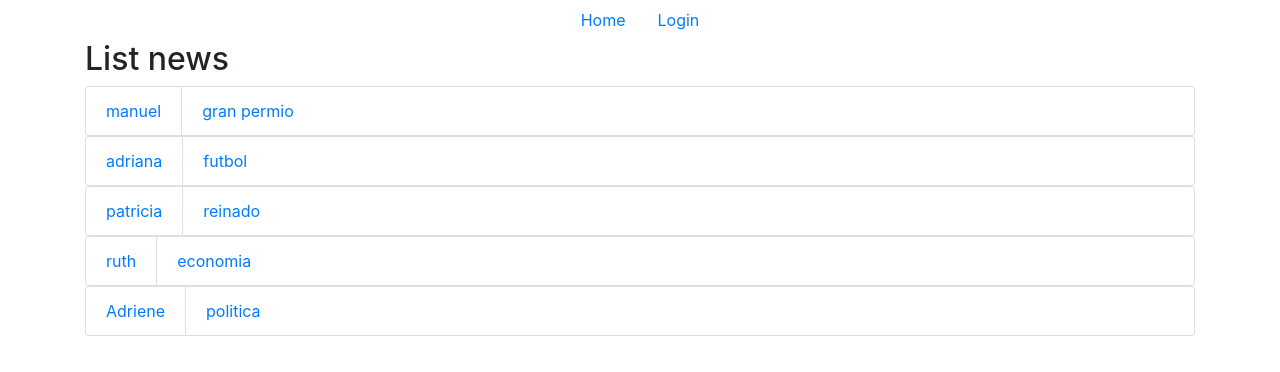
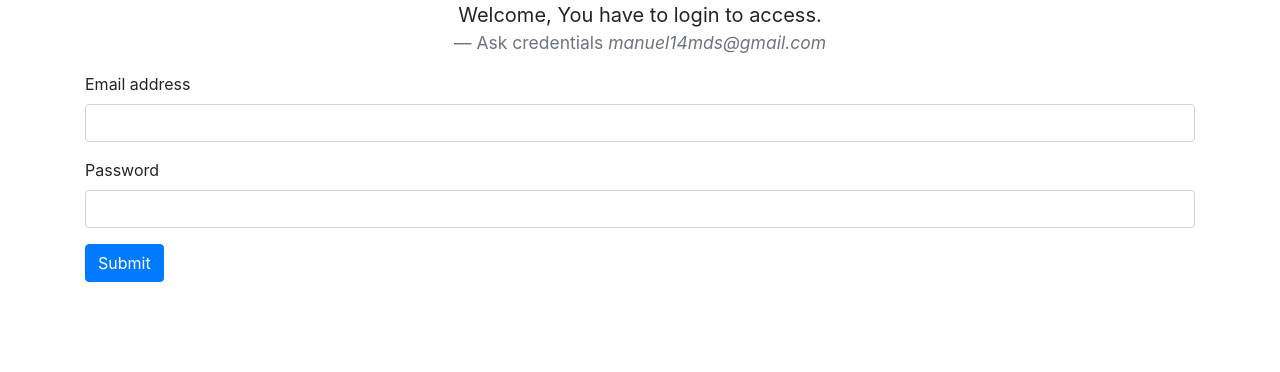
Before and after one commit to manuel14mds/frontVelaio, a React (Vite) app: page / in a window 1280 px wide. Shown: the top 372 px of the page. Built offline with nearby package versions, Linux system fonts and the light colour scheme; a small style sheet from the web is missing.

Commit message:
login and logout finish

```diff
--- a/index.html
+++ b/index.html
@@ -5,6 +5,7 @@
     <link rel="icon" type="image/svg+xml" href="/vite.svg" />
     <meta name="viewport" content="width=device-width, initial-scale=1.0" />
     <link rel="stylesheet" href="https://cdn.jsdelivr.net/npm/bootstrap@4.6.2/dist/css/bootstrap.min.css" integrity="sha384-xOolHFLEh07PJGoPkLv1IbcEPTNtaed2xpHsD9ESMhqIYd0nLMwNLD69Npy4HI+N" crossorigin="anonymous">
+    <link rel="stylesheet" type="text/css" href="https://cdn.jsdelivr.net/npm/toastify-js/src/toastify.min.css">
 
     <title>Vite + React</title>
   </head>
@@ -12,8 +13,9 @@
     <div id="root"></div>
     <script type="module" src="/src/main.jsx"></script>
     <script src="https://cdn.jsdelivr.net/npm/jquery@3.5.1/dist/jquery.slim.min.js" integrity="sha384-DfXdz2htPH0lsSSs5nCTpuj/zy4C+OGpamoFVy38MVBnE+IbbVYUew+OrCXaRkfj" crossorigin="anonymous"></script>
-  <script src="https://cdn.jsdelivr.net/npm/popper.js@1.16.1/dist/umd/popper.min.js" integrity="sha384-9/reFTGAW83EW2RDu2S0VKaIzap3H66lZH81PoYlFhbGU+6BZp6G7niu735Sk7lN" crossorigin="anonymous"></script>
-  <script src="https://cdn.jsdelivr.net/npm/bootstrap@4.6.2/dist/js/bootstrap.min.js" integrity="sha384-+sLIOodYLS7CIrQpBjl+C7nPvqq+FbNUBDunl/OZv93DB7Ln/533i8e/mZXLi/P+" crossorigin="anonymous"></script>
+    <script src="https://cdn.jsdelivr.net/npm/popper.js@1.16.1/dist/umd/popper.min.js" integrity="sha384-9/reFTGAW83EW2RDu2S0VKaIzap3H66lZH81PoYlFhbGU+6BZp6G7niu735Sk7lN" crossorigin="anonymous"></script>
+    <script src="https://cdn.jsdelivr.net/npm/bootstrap@4.6.2/dist/js/bootstrap.min.js" integrity="sha384-+sLIOodYLS7CIrQpBjl+C7nPvqq+FbNUBDunl/OZv93DB7Ln/533i8e/mZXLi/P+" crossorigin="anonymous"></script>
+    <script type="text/javascript" src="https://cdn.jsdelivr.net/npm/toastify-js"></script>
 
   </body>
 
--- a/package.json
+++ b/package.json
@@ -9,9 +9,11 @@
     "preview": "vite preview"
   },
   "dependencies": {
+    "axios": "^1.2.4",
     "react": "^18.2.0",
     "react-dom": "^18.2.0",
-    "react-router-dom": "^6.7.0"
+    "react-router-dom": "^6.7.0",
+    "react-error-overlay": "6.0.9"
   },
   "devDependencies": {
     "@types/react": "^18.0.26",
--- a/src/App.jsx
+++ b/src/App.jsx
@@ -1,29 +1,30 @@
-import { useState } from 'react'
+import { useState, useContext } from 'react'
 import { BrowserRouter, Routes, Route } from 'react-router-dom'
 import DetailNew from './components/DetailNew/DetailNew'
 import Login from './components/Login/Login'
 import NavBar from './components/NavBar/NavBar'
 import Home from './container/Home/home'
+import { useUserContext } from './context/UserContext'
+
 
 function App() {
-    const [login, setLogin] = useState(true)
-
+    const {user}= useUserContext()
     return (
         <>
-            {login?
+            {user ?
                 <BrowserRouter>
                     <div className="App">
                         <NavBar />
                         <Routes>
-                            <Route path='/' element={<Home/>}/>
-                            <Route path='/login' element={<Login />}/>
-                            <Route path='/detail/:id' element={<DetailNew />}/>
+                            <Route path='/' element={<Home />} />
+                            <Route path='/login' element={<Login />} />
+                            <Route path='/detail/:id' element={<DetailNew />} />
                         </Routes>
                     </div>
                 </BrowserRouter>
-            :
-            <Login />
-        }
+                :
+                <Login />
+            }
         </>
     )
 }
--- a/src/components/Login/Login.jsx
+++ b/src/components/Login/Login.jsx
@@ -1,17 +1,69 @@
+import { useUserContext } from "../../context/UserContext";
 
+const toast = (text)=>{
+    Toastify({
+        text: text,
+        className: "info",
+        style: {
+            background: "#eb3434",
+        }
+        }).showToast();
+}
+const Login = () => {
+    const {user, setUser}= useUserContext()
 
-const Login = () => {
+    //const url = process.env.REACT_APP_BASE_URL
+    const url = 'http://localhost:8080'
+    const handleSubmit = (event) => {
+        const formData = new FormData(event.currentTarget)
+        event.preventDefault()
+
+        let data = {
+            email: formData.get('email'),
+            password: formData.get('password')
+        }
+
+        fetch(`${url}/api/sessions/login`, {
+            method: 'POST', // or 'PUT'
+            headers: {
+                'Content-Type': 'application/json',
+            },
+            body: JSON.stringify(data),
+        })
+        .then((result)=>{
+            if(result.status == 400){
+                toast('Bad Request')
+            }else if(result.status == 401){
+                toast('Unauthorized')
+            }else if(result.status == 500){
+                toast('Server Error')
+            }else if(result.status == 200){
+                result.json().then((data) => {
+                    let user = data.user
+                    user.token = data.token
+                    setUser(user)
+                });
+            }
+        })
+        .catch((error) => {
+            console.error('Error:', error);
+        });
+    }
 
     return (
         <div className='container'>
-            <form>
+            <blockquote className="blockquote text-center">
+                <p className="mb-0">Welcome, You have to login to access.</p>
+                <footer className="blockquote-footer">Ask credentials <cite title="Source Title">manuel14mds@gmail.com</cite></footer>
+            </blockquote>
+            <form onSubmit={handleSubmit}>
                 <div className="form-group">
                     <label for="exampleInputEmail1">Email address</label>
-                    <input type="email" className="form-control" id="exampleInputEmail1" aria-describedby="emailHelp" />
+                    <input type="email" className="form-control" name="email" aria-describedby="emailHelp" />
                 </div>
                 <div className="form-group">
                     <label for="exampleInputPassword1">Password</label>
-                    <input type="password" className="form-control" id="exampleInputPassword1" />
+                    <input type="password" className="form-control" name="password" />
                 </div>
                 <button type="submit" className="btn btn-primary">Submit</button>
             </form>
--- a/src/components/NavBar/NavBar.jsx
+++ b/src/components/NavBar/NavBar.jsx
@@ -1,16 +1,58 @@
 import { Link } from "react-router-dom"
+import { useUserContext } from "../../context/UserContext"
+
+
 const NavBar = () => {
+    const {user, setUser}= useUserContext()
+    const url = 'http://localhost:8080'
+
+    const handleLogout = () => {
+        fetch(`${url}/api/sessions/logout`, {
+            headers: {
+                Authentication: `Bearer ${user.token}`,
+            }
+        })
+        .catch((error) => {
+            console.error('Error:', error);
+        })
+        .finally(()=>setUser(false))
+    }
+
     return (
+        <>
             <div>
                 <ul className="nav justify-content-center">
                     <li className="nav-item">
                         <Link className="nav-link active" to='/'>Home</Link>
                     </li>
                     <li className="nav-item">
-                    <Link className="nav-link" to='/login'>Login</Link>
+                        <button className="nav-link btn btn-danger" data-toggle="modal" data-target="#staticBackdrop">logout</button>
                     </li>
                 </ul>
             </div>
+
+            <div className="modal fade" id="staticBackdrop" data-backdrop="static" data-keyboard="false" tabIndex="-1" aria-labelledby="staticBackdropLabel" aria-hidden="true">
+                <div className="modal-dialog">
+                    <div className="modal-content">
+                        <div className="modal-header">
+                            <h5 className="modal-title" id="staticBackdropLabel">Logout</h5>
+                            <button type="button" className="close" data-dismiss="modal" aria-label="Close">
+                                <span aria-hidden="true">&times;</span>
+                            </button>
+                        </div>
+                        <div className="modal-body">
+                            Do you wanna logout?
+                        </div>
+                        <div className="modal-footer">
+                            <button type="button" className="btn btn-secondary" data-dismiss="modal">Close</button>
+                            <button onClick={handleLogout} data-dismiss="modal" type="button" className="btn btn-danger">logout</button>
+                        </div>
+                    </div>
+                </div>
+            </div>
+
+        </>
+
     )
 }
 
--- a/src/components/Time/Time.jsx
+++ b/src/components/Time/Time.jsx
@@ -2,17 +2,15 @@ import React from 'react'
 
 const Time = () => {
     return (
-        <div>
-            <div className="card" style="width: 18rem;">
+        <div className='container'>
+            <h1>loading weather ....</h1>
+            <div className="card" style={{width:'18rem'}}>
                 <div className="card-body">
-                    <h5 className="card-title">Cartagena, de Indias</h5>
-                    <h6 className="card-subtitle mb-2 text-muted">Card subtitle</h6>
-                    <p className="card-text">Some quick example text to build on the card title and make up the bulk of the card's content.</p>
-                    <a href="#" className="card-link">Card link</a>
-                    <a href="#" className="card-link">Another link</a>
+                    <h5 className="card-title">Cali, CO</h5>
+                    <h6 className="card-subtitle mb-2 text-muted">30 grados C</h6>
+                    <p className="card-text">time</p>
                 </div>
             </div>
-
         </div>
     )
 }
--- a/src/container/Home/Home.jsx
+++ b/src/container/Home/Home.jsx
@@ -1,8 +1,10 @@
+import Time from "../../components/Time/Time"
 import ListNews from "../ListNews/ListNews"
 
 const Home = () => {
     return (
         <div>
+            <Time/>
             <ListNews />
         </div>
     )
--- /dev/null
+++ b/src/context/UserContext.jsx
@@ -0,0 +1,18 @@
+import { useContext } from "react";
+import { useState } from "react";
+import { createContext } from "react";
+
+const UserContext = createContext([])
+export const useUserContext = () => useContext(UserContext)
+
+const UserContextProvider = ({ children }) => {
+    //se declaran todos los estados y funciones globales
+    const [user, setUser] = useState(false);
+
+    return (
+        <UserContext.Provider value={{ user, setUser }}>
+            {children}
+        </UserContext.Provider>
+    )
+}
+export default UserContextProvider
--- a/src/main.jsx
+++ b/src/main.jsx
@@ -1,10 +1,12 @@
 import React from 'react'
 import ReactDOM from 'react-dom/client'
 import App from './App'
-
+import UserContextProvider from './context/UserContext'
 
 ReactDOM.createRoot(document.getElementById('root')).render(
   <React.StrictMode>
-    <App />
+    <UserContextProvider>
+      <App />
+    </UserContextProvider>
   </React.StrictMode>,
 )
```
Also changed, not shown: 2 other files (tests, documents, lock files or other folders). Lines whose indentation alone changed are shown as unchanged.
